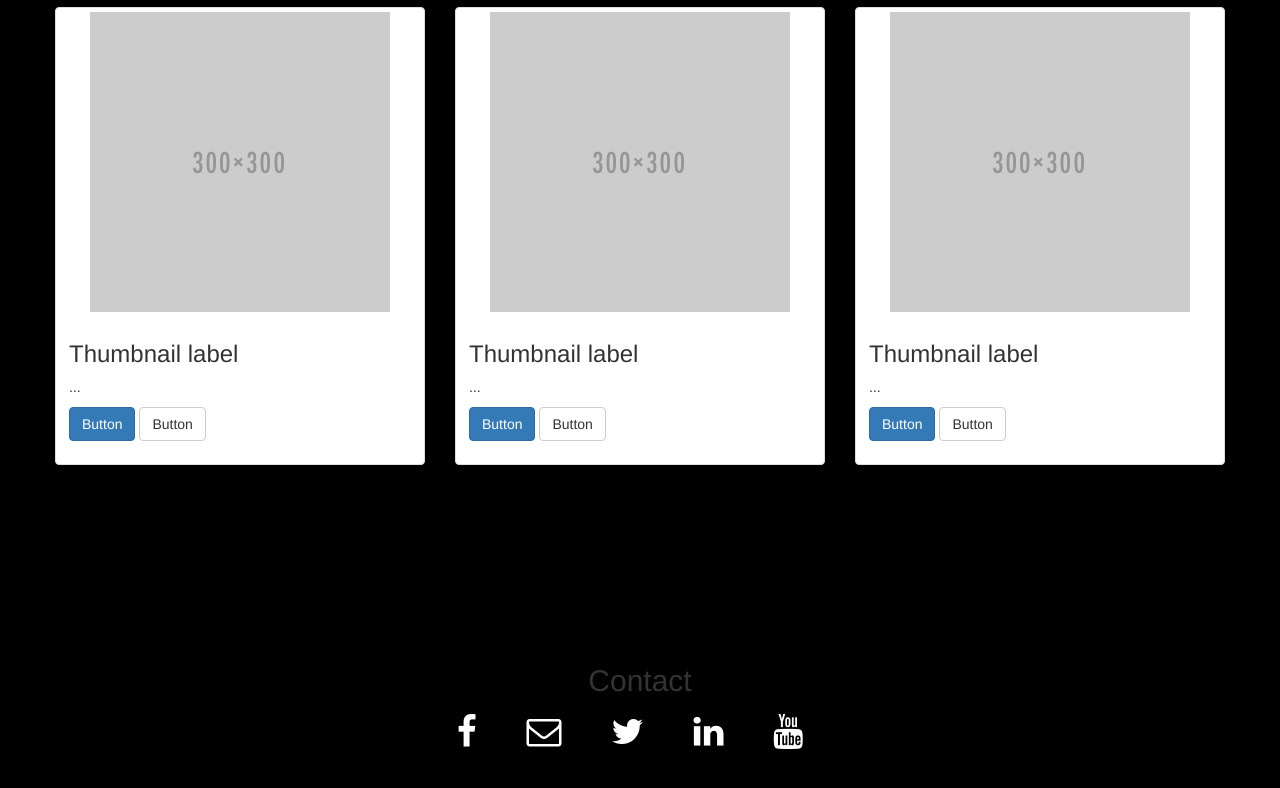
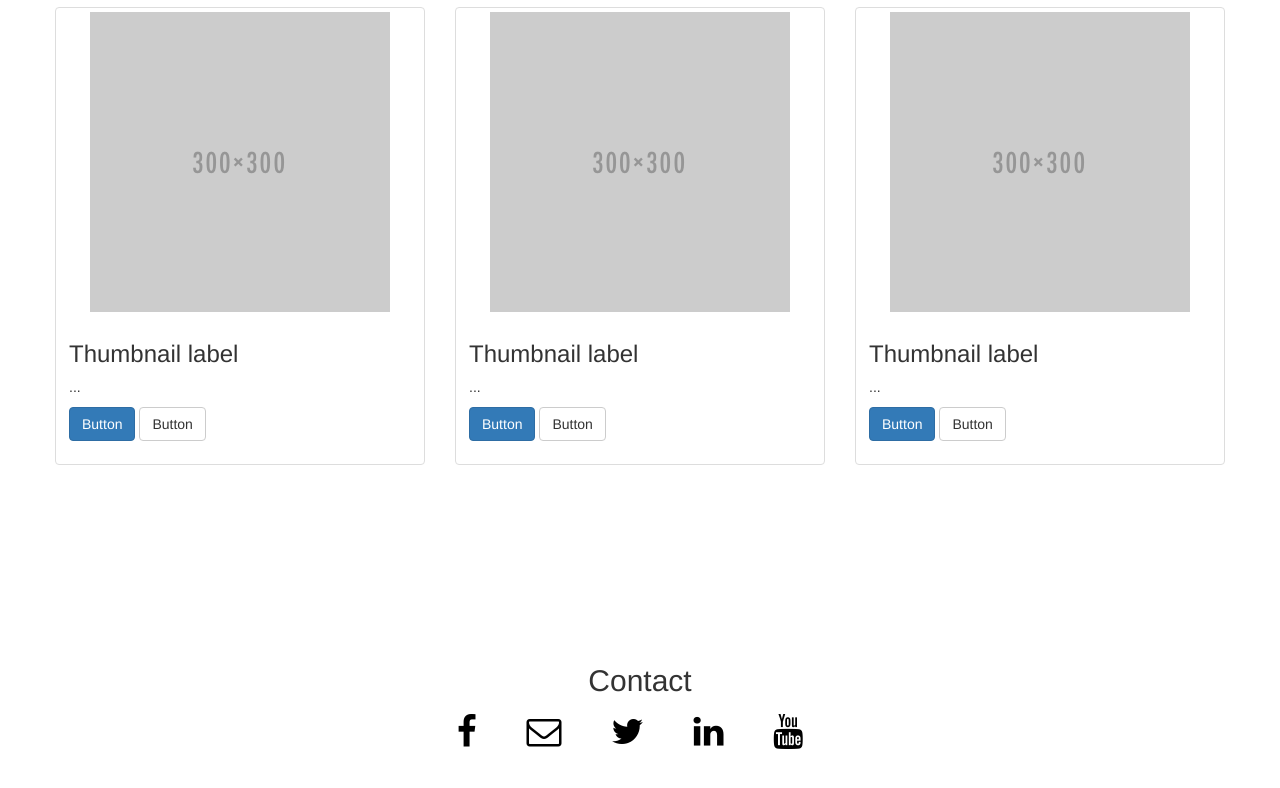
Before and after one commit to christophszcz/tutoringWebsite, a plain HTML site: page index.html in a window 1280 px wide. Shown: the part 1528-2316 px from the top of the page. Drawn offline with nearby package versions, Linux system fonts and the light colour scheme.

Commit message:
Changed the background color.

```diff
--- a/css/style.css
+++ b/css/style.css
@@ -5,11 +5,11 @@
 }
 
 body{
-  background: #000;
+  background: #fff;
 }
 
 .main-title{
-  color: #fff;
+  color: #000;
 }
 
 /* Main Section */
@@ -41,7 +41,7 @@ a.fa:hover, a.fa:active, a.fa:visited{
 }
 
 .copyright{
-  color: #fff
+  color: #000;
 }
 
 .questions{
@@ -56,12 +56,12 @@ a.fa:hover, a.fa:active, a.fa:visited{
 }
 
 .fa-envelope-o, .fa-twitter, .fa-linkedin-square {
-  color: #fff;
+  color: #000;
 }
 
 .social-media{
   font-size: 2.5em;
-  color: #fff;
+  color: #000;
   letter-spacing: 20px;
   text-decoration: none;
 }
```
